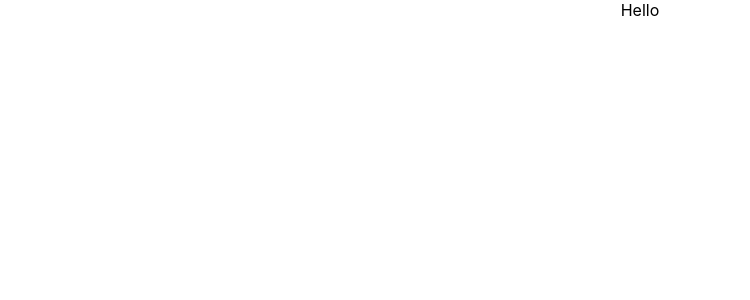
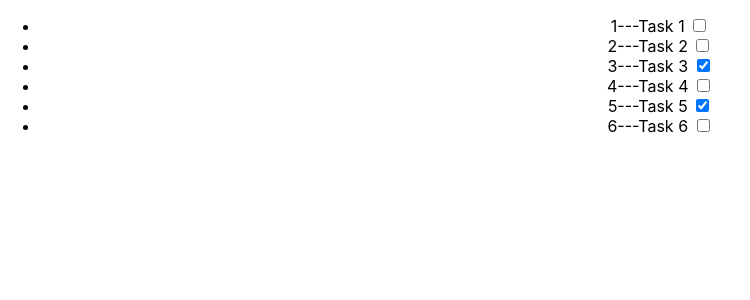
Before and after one commit to AliakseiKrasko/unit_testy, a React (Create React App) app: page / in a window 1280 px wide. Shown: the top 300 px of the page, without its empty margins (0-750 px from the left). Built offline with nearby package versions, Linux system fonts and the light colour scheme.

Commit message:
added list tasks

```diff
--- a/src/App.tsx
+++ b/src/App.tsx
@@ -1,11 +1,31 @@
-import React from 'react';
+import React, {useState} from 'react';
 
 import './App.css';
 
+type TaskType = {
+    id: number;
+    title: string;
+    isDone: boolean;
+}
+
 function App() {
+
+    const [task, setTask] = useState<TaskType[]>([
+        {id: 1, title: 'Task 1', isDone: false},
+        {id: 2, title: 'Task 2', isDone: false},
+        {id: 3, title: 'Task 3', isDone: true},
+        {id: 4, title: 'Task 4', isDone: false},
+        {id: 5, title: 'Task 5', isDone: true},
+        {id: 6, title: 'Task 6', isDone: false}
+    ])
   return (
     <div className="App">
-      Hello
+      <ul>
+          {task.map((task: TaskType) => (
+              <li key={task.id}>{task.id + "---" + task.title} <input type={'checkbox'} checked={task.isDone}/></li>
+
+          ))}
+      </ul>
     </div>
   );
 }
```
